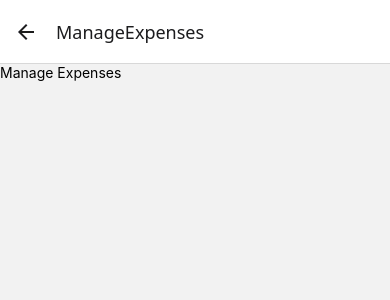
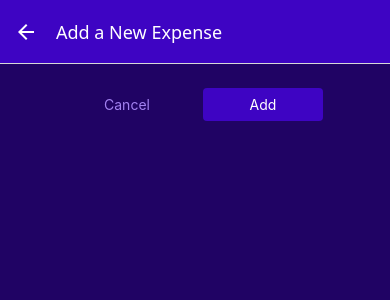
Before and after one commit to lexkirik/ExpansesApp, a React Native app: screen /ManageExpenses in a window 390 px wide. Shown: the top 300 px of the page. Built offline with nearby package versions, Linux system fonts and the light colour scheme.

Commit message:
fixed ManageExpenses

```diff
--- a/App.js
+++ b/App.js
@@ -15,15 +15,22 @@ const BottomTabs = createBottomTabNavigator();
 function ExpensesOverview() {
   return (
     <BottomTabs.Navigator
-      screenOptions={{
+      screenOptions={({ navigation }) => ({
         headerStyle: { backgroundColor: GlobalStyles.colors.primary500 },
         headerTintColor: "white",
         tabBarStyle: { backgroundColor: GlobalStyles.colors.primary500 },
         tabBarActiveTintColor: GlobalStyles.colors.accent500,
         headerRight: ({ tintColor }) => (
-          <Button icon="add" size={24} color={tintColor} onPress={() => {}} />
+          <Button
+            icon="add"
+            size={24}
+            color={tintColor}
+            onPress={() => {
+              navigation.navigate("ManageExpenses");
+            }}
+          />
         ),
-      }}
+      })}
     >
       <BottomTabs.Screen
         name="RecentExpenses"
@@ -32,7 +39,7 @@ function ExpensesOverview() {
           title: "Recent Expenses",
           tabBarLabel: "Recent",
           tabBarIcon: ({ color, size }) => {
-            <Ionicons name="hourglass" size={24} color="white" />;
+            <Ionicons name="hourglass" size={size} color={color} />;
           },
         }}
       />
@@ -43,7 +50,7 @@ function ExpensesOverview() {
           title: "All Expenses",
           tabBarLabel: "All",
           tabBarIcon: ({ color, size }) => {
-            <Ionicons name="calendar" size={24} color="white" />;
+            <Ionicons name="calendar" size={size} color={color} />;
           },
         }}
       />
@@ -56,13 +63,22 @@ export default function App() {
     <>
       <StatusBar style="auto" />
       <NavigationContainer>
-        <Stack.Navigator>
+        <Stack.Navigator
+          screenOptions={{
+            headerStyle: { backgroundColor: GlobalStyles.colors.primary500 },
+            headerTintColor: "white",
+          }}
+        >
           <Stack.Screen
             name="ExpensesOverview"
             component={ExpensesOverview}
             options={{ headerShown: false }}
           />
-          <Stack.Screen name="ManageExpenses" component={ManageExpenses} />
+          <Stack.Screen
+            name="ManageExpenses"
+            component={ManageExpenses}
+            options={{ presentation: "modal" }}
+          />
         </Stack.Navigator>
       </NavigationContainer>
     </>
--- /dev/null
+++ b/components/CustomButton.js
@@ -0,0 +1,43 @@
+import { Pressable, StyleSheet, Text, View } from "react-native";
+import { GlobalStyles } from "../constants/styles";
+
+function CustomButton({ children, onPress, mode, style }) {
+  return (
+    <View style={style}>
+      <Pressable
+        onPress={onPress}
+        style={({ pressed }) => pressed && styles.pressed}
+      >
+        <View style={[styles.button, mode === "flat" && styles.flat]}>
+          <Text style={[styles.buttonText, mode === "flat" && styles.flatText]}>
+            {children}
+          </Text>
+        </View>
+      </Pressable>
+    </View>
+  );
+}
+
+export default CustomButton;
+const styles = StyleSheet.create({
+  button: {
+    borderRadius: 4,
+    padding: 8,
+    backgroundColor: GlobalStyles.colors.primary500,
+  },
+  flat: {
+    backgroundColor: "transparent",
+  },
+  buttonText: {
+    color: "white",
+    textAlign: "center",
+  },
+  flatText: {
+    color: GlobalStyles.colors.primary200,
+  },
+  pressed: {
+    opacity: 0.75,
+    backgroundColor: GlobalStyles.colors.primary100,
+    borderRadius: 4,
+  },
+});
--- a/components/ExpenseItem.js
+++ b/components/ExpenseItem.js
@@ -1,10 +1,15 @@
 import { Pressable, StyleSheet, Text, View } from "react-native";
 import { GlobalStyles } from "../constants/styles";
 import { getFormattedDate } from "../utility/date";
+import { useNavigation } from "@react-navigation/native";
 
-function onPressHnadler() {}
+function ExpenseItem({ id, description, amount, date }) {
+  const navigation = useNavigation();
 
-function ExpenseItem({ description, amount, date }) {
+  function onPressHnadler() {
+    navigation.navigate("ManageExpenses", { expenseID: id });
+  }
+
   return (
     <Pressable
       onPress={onPressHnadler}
--- a/screens/ManageExpenses.js
+++ b/screens/ManageExpenses.js
@@ -1,7 +1,72 @@
-import { Text } from "react-native";
+import { useLayoutEffect } from "react";
+import { View } from "react-native";
+import Button from "../components/Button";
+import { GlobalStyles } from "../constants/styles";
+import { StyleSheet } from "react-native";
+import CustomButton from "../components/CustomButton";
 
-function ManageExpenses() {
-  return <Text>Manage Expenses</Text>;
+function ManageExpenses({ route, navigation }) {
+  const editedExpenseID = route.params?.expenseID;
+  const isEditing = !!editedExpenseID;
+
+  useLayoutEffect(() => {
+    navigation.setOptions({
+      title: isEditing ? "Edit Expense" : "Add a New Expense",
+    });
+  }, [navigation, isEditing]);
+
+  function removeExpenseHandler() {}
+
+  function cancelHandelr() {}
+
+  function confirmHandler() {}
+
+  return (
+    <View style={styles.container}>
+      <View style={styles.buttons}>
+        <CustomButton mode="flat" onPress={cancelHandelr} style={styles.button}>
+          Cancel
+        </CustomButton>
+        <CustomButton onPress={confirmHandler} style={styles.button}>
+          {isEditing ? "Update" : "Add"}
+        </CustomButton>
+      </View>
+      {isEditing && (
+        <View style={styles.trash}>
+          <Button
+            icon="trash"
+            size={24}
+            color={GlobalStyles.colors.error500}
+            onPress={removeExpenseHandler}
+          />
+        </View>
+      )}
+    </View>
+  );
 }
 
 export default ManageExpenses;
+
+const styles = StyleSheet.create({
+  container: {
+    flex: 1,
+    padding: 24,
+    backgroundColor: GlobalStyles.colors.primary800,
+  },
+  trash: {
+    marginTop: 16,
+    paddingTop: 8,
+    borderTopWidth: 2,
+    borderTopColor: GlobalStyles.colors.primary200,
+    alignItems: "center",
+  },
+  buttons: {
+    flexDirection: "row",
+    justifyContent: "center",
+    alignItems: "center",
+  },
+  button: {
+    minWidth: 120,
+    marginHorizontal: 8,
+  },
+});
```
